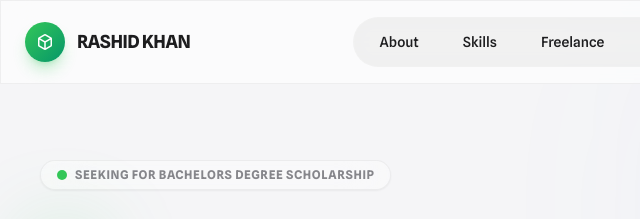
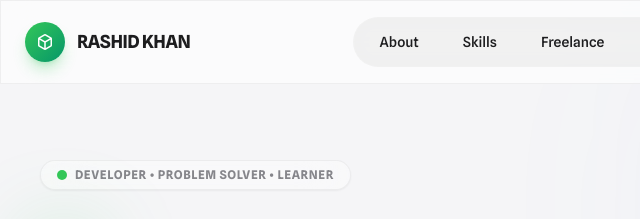
Before and after one commit to Reshikhan/3d-Ui-Portfolio, a plain HTML site: page index.html in a window 1280 px wide. Shown: the top 219 px of the page, 0-640 px from the left. Drawn offline with nearby package versions, Linux system fonts and the light colour scheme.

Commit message:
Update index.html

```diff
--- a/index.html
+++ b/index.html
@@ -232,8 +232,7 @@
                                 <span class="relative inline-flex rounded-full h-2.5 w-2.5 bg-primary"></span>
                             </span>
                             <span
-                                class="text-text-secondary-light dark:text-text-secondary-dark text-xs font-bold uppercase tracking-wider">Seeking
-                                for Bachelors Degree Scholarship</span>
+                                class="text-text-secondary-light dark:text-text-secondary-dark text-xs font-bold uppercase tracking-wider">DEVELOPER • PROBLEM SOLVER • LEARNER</span>
                         </div>
                         <div class="relative">
                             <div
```
